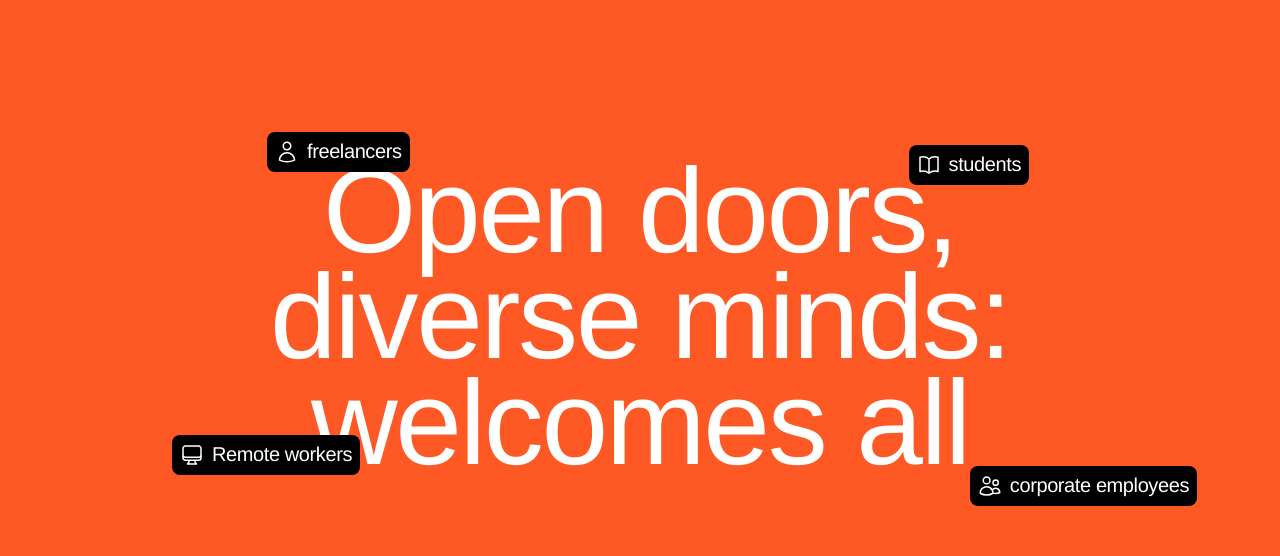
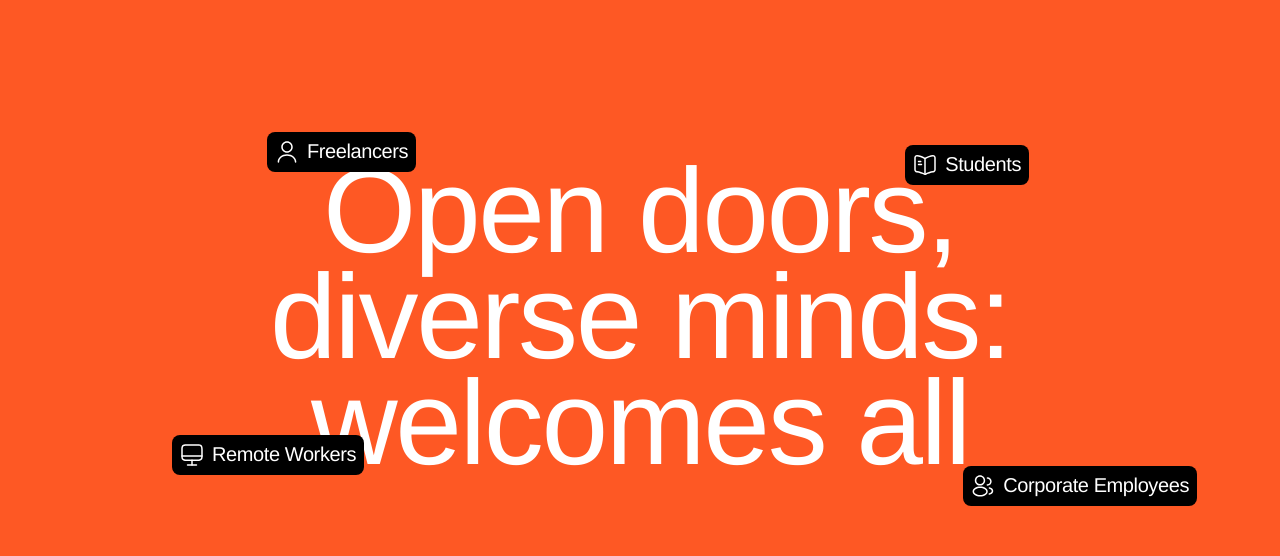
Before and after one commit to Ikwemogena/freelancer, a Next.js app: page / in a window 1280 px wide. Shown: the part 2320-2876 px from the top of the page. Built offline with nearby package versions, Linux system fonts and the light colour scheme.

Commit message:
Refactor audience section UI

```diff
--- a/app/ui/audience/audience-section.tsx
+++ b/app/ui/audience/audience-section.tsx
@@ -1,3 +1,4 @@
+import Image from 'next/image'
 import React from 'react'
 
 export default function AudienceSection() {
@@ -5,22 +6,18 @@ export default function AudienceSection() {
         <section className='audience'>
             <div className="audience__content">
                 {/* <h1>Open doors, diverse minds: welcomes all</h1> */}
-                <div className="audience__content-cards"><svg xmlns="http://www.w3.org/2000/svg" fill="none" viewBox="0 0 24 24" strokeWidth={1.5} stroke="currentColor" className="w-6 h-6">
-                    <path strokeLinecap="round" strokeLinejoin="round" d="M15.75 6a3.75 3.75 0 1 1-7.5 0 3.75 3.75 0 0 1 7.5 0ZM4.501 20.118a7.5 7.5 0 0 1 14.998 0A17.933 17.933 0 0 1 12 21.75c-2.676 0-5.216-.584-7.499-1.632Z" />
-                </svg>
-                    freelancers</div>
-                <div className="audience__content-cards"><svg xmlns="http://www.w3.org/2000/svg" fill="none" viewBox="0 0 24 24" strokeWidth={1.5} stroke="currentColor" className="w-6 h-6">
-                    <path strokeLinecap="round" strokeLinejoin="round" d="M12 6.042A8.967 8.967 0 0 0 6 3.75c-1.052 0-2.062.18-3 .512v14.25A8.987 8.987 0 0 1 6 18c2.305 0 4.408.867 6 2.292m0-14.25a8.966 8.966 0 0 1 6-2.292c1.052 0 2.062.18 3 .512v14.25A8.987 8.987 0 0 0 18 18a8.967 8.967 0 0 0-6 2.292m0-14.25v14.25" />
-                </svg>
-                    students</div>
-                <div className="audience__content-cards"><svg xmlns="http://www.w3.org/2000/svg" fill="none" viewBox="0 0 24 24" strokeWidth={1.5} stroke="currentColor" className="w-6 h-6">
-                    <path strokeLinecap="round" strokeLinejoin="round" d="M9 17.25v1.007a3 3 0 0 1-.879 2.122L7.5 21h9l-.621-.621A3 3 0 0 1 15 18.257V17.25m6-12V15a2.25 2.25 0 0 1-2.25 2.25H5.25A2.25 2.25 0 0 1 3 15V5.25m18 0A2.25 2.25 0 0 0 18.75 3H5.25A2.25 2.25 0 0 0 3 5.25m18 0V12a2.25 2.25 0 0 1-2.25 2.25H5.25A2.25 2.25 0 0 1 3 12V5.25" />
-                </svg>
-                    Remote workers</div>
-                <div className="audience__content-cards"><svg xmlns="http://www.w3.org/2000/svg" fill="none" viewBox="0 0 24 24" strokeWidth={1.5} stroke="currentColor" className="w-6 h-6">
-                    <path strokeLinecap="round" strokeLinejoin="round" d="M15 19.128a9.38 9.38 0 0 0 2.625.372 9.337 9.337 0 0 0 4.121-.952 4.125 4.125 0 0 0-7.533-2.493M15 19.128v-.003c0-1.113-.285-2.16-.786-3.07M15 19.128v.106A12.318 12.318 0 0 1 8.624 21c-2.331 0-4.512-.645-6.374-1.766l-.001-.109a6.375 6.375 0 0 1 11.964-3.07M12 6.375a3.375 3.375 0 1 1-6.75 0 3.375 3.375 0 0 1 6.75 0Zm8.25 2.25a2.625 2.625 0 1 1-5.25 0 2.625 2.625 0 0 1 5.25 0Z" />
-                </svg>
-                    corporate employees</div>
+                <div className="audience__content-cards">
+                    <Image src='/assets/icons/user.svg' alt='freelancers' width={24} height={24} />
+                    <p>Freelancers</p></div>
+                <div className="audience__content-cards">
+                    <Image src='/assets/icons/book.svg' alt='students' width={24} height={24} />
+                    <p>Students</p></div>
+                <div className="audience__content-cards">
+                    <Image src='/assets/icons/monitor.svg' alt='students' width={24} height={24} />
+                    <p>Remote Workers</p></div>
+                <div className="audience__content-cards">
+                    <Image src='/assets/icons/employee.svg' alt='students' width={24} height={24} />
+                    <p>Corporate Employees</p></div>
                 <h1>Open doors, diverse minds: welcomes all</h1>
             </div>
         </section>
```
